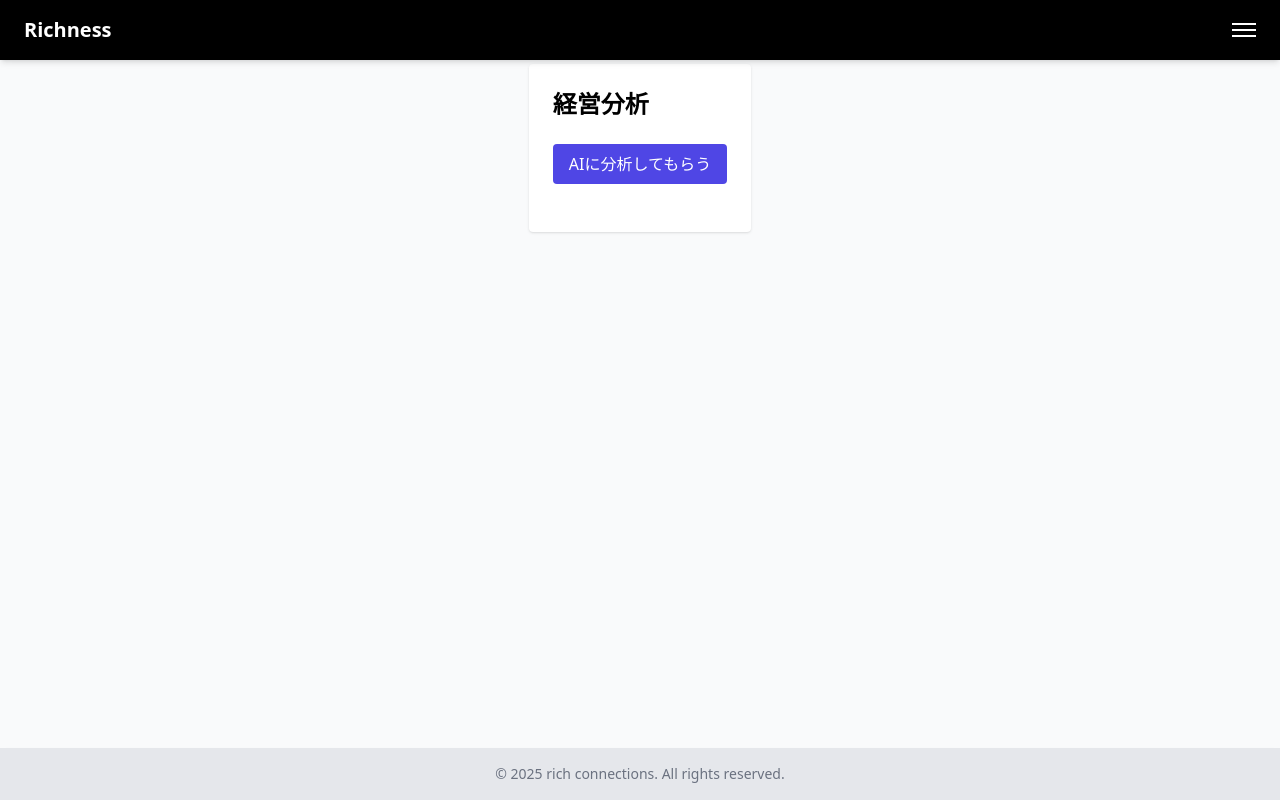
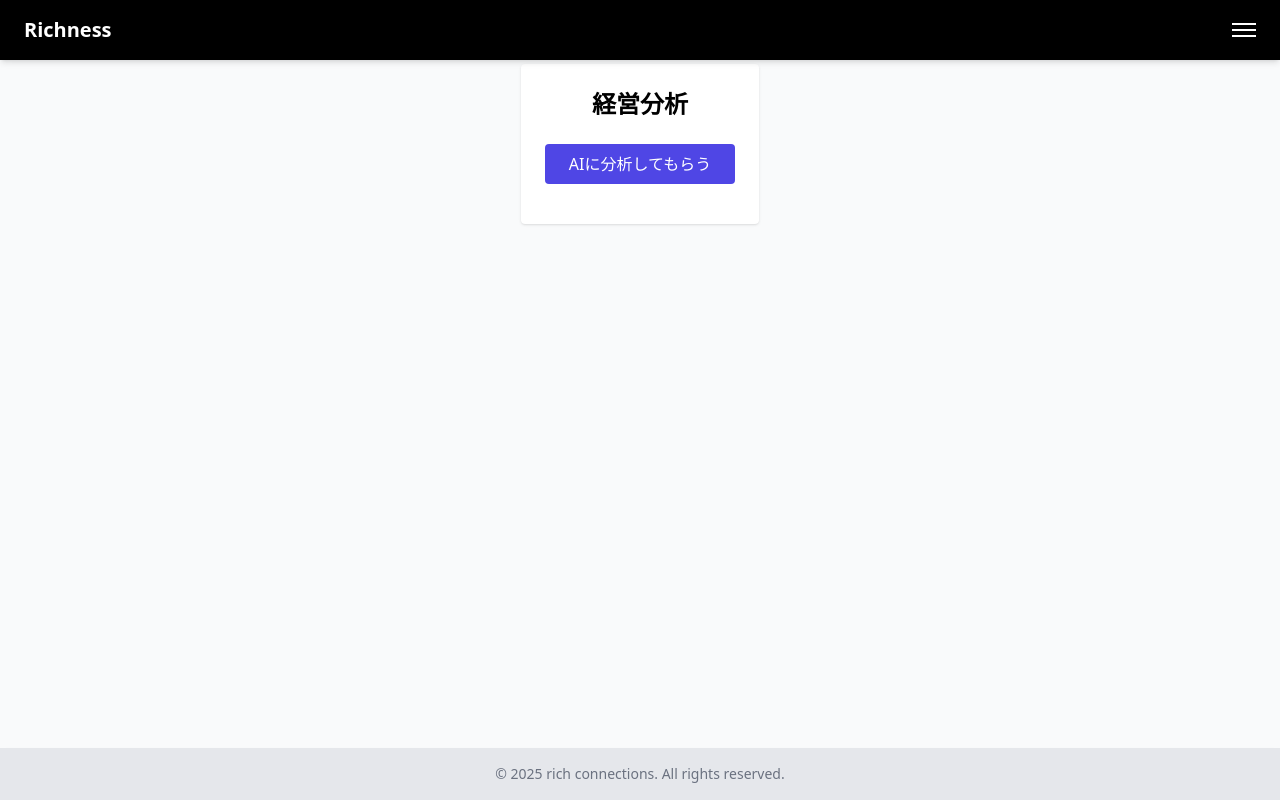
Before and after one commit to teishito/step4-richconnections-front, a Next.js app: page /diagnosis-analysis in a window 1280 px wide. Built offline with nearby package versions, Linux system fonts and the light colour scheme.

Commit message:
Update DiagnosisAnalysis.jsx

```diff
--- a/components/DiagnosisAnalysis.jsx
+++ b/components/DiagnosisAnalysis.jsx
@@ -1,10 +1,10 @@
 import { useState } from "react";
+import Link from "next/link";
 
 export default function DiagnosisAnalysis({ savedAnswers }) {
   const [analysis, setAnalysis] = useState("");
   const [loading, setLoading] = useState(false);
 
-  // 分析実行
   const runAnalysis = async () => {
     setLoading(true);
     try {
@@ -36,7 +36,6 @@ ${userAnswers}
     }
   };
 
-  // 分析結果をセクションごとに分割
   const parseAnalysis = (text) => {
     const sections = {};
     const titles = [
@@ -51,9 +50,8 @@ ${userAnswers}
     titles.forEach((title, i) => {
       const start = text.indexOf(`### ${title}`);
       const end = i < titles.length - 1 ? text.indexOf(`### ${titles[i + 1]}`) : text.length;
-
       if (start !== -1 && end !== -1) {
-        sections[title] = text.slice(start + title.length + 5, end).trim(); // +5 は "### " を除去
+        sections[title] = text.slice(start + title.length + 5, end).trim();
       }
     });
 
@@ -63,32 +61,41 @@ ${userAnswers}
   const parsed = parseAnalysis(analysis);
 
   return (
-    <div className="max-w-4xl mx-auto bg-white p-6 mt-12 rounded shadow">
+    <div className="max-w-4xl mx-auto bg-white p-6 mt-12 rounded shadow flex flex-col items-center">
       <h2 className="text-2xl font-bold mb-6">経営分析</h2>
 
       <button
         onClick={runAnalysis}
-        className="mb-6 bg-indigo-600 text-white px-4 py-2 rounded hover:bg-indigo-700"
+        className="bg-indigo-600 text-white px-6 py-2 rounded hover:bg-indigo-700 mb-4"
         disabled={loading}
       >
         {loading ? "分析中..." : "AIに分析してもらう"}
       </button>
 
-      {/* 分析結果を項目ごとに表示 */}
       {analysis && (
-        <div className="space-y-4 border-t pt-4">
+        <div className="w-full max-w-md space-y-4 border-t pt-4">
           {Object.entries(parsed).map(([title, content]) => (
             <div key={title} className="border rounded shadow">
               <details className="p-4">
                 <summary className="cursor-pointer text-lg font-semibold text-indigo-700">
                   {title}
                 </summary>
-                <div className="mt-2 whitespace-pre-wrap text-gray-800">
-                  {content}
-                </div>
+                <div className="mt-2 whitespace-pre-wrap text-gray-800">{content}</div>
               </details>
             </div>
           ))}
+
+          {/* ✅ 追加のボタンエリア */}
+          <div className="mt-6 flex flex-col gap-3">
+            <button className="w-full bg-green-600 text-white py-2 px-4 rounded hover:bg-green-700">
+              保存
+            </button>
+            <Link href="/campaign-design">
+              <button className="w-full bg-blue-600 text-white py-2 px-4 rounded hover:bg-blue-700">
+                SNSキャンペーン設計へ
+              </button>
+            </Link>
+          </div>
         </div>
       )}
     </div>
```
